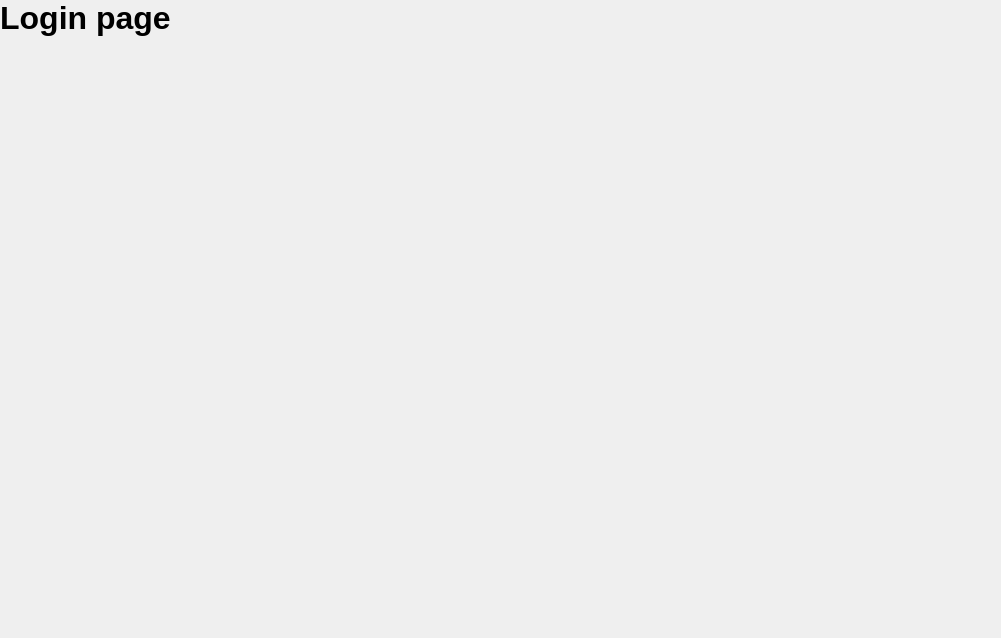
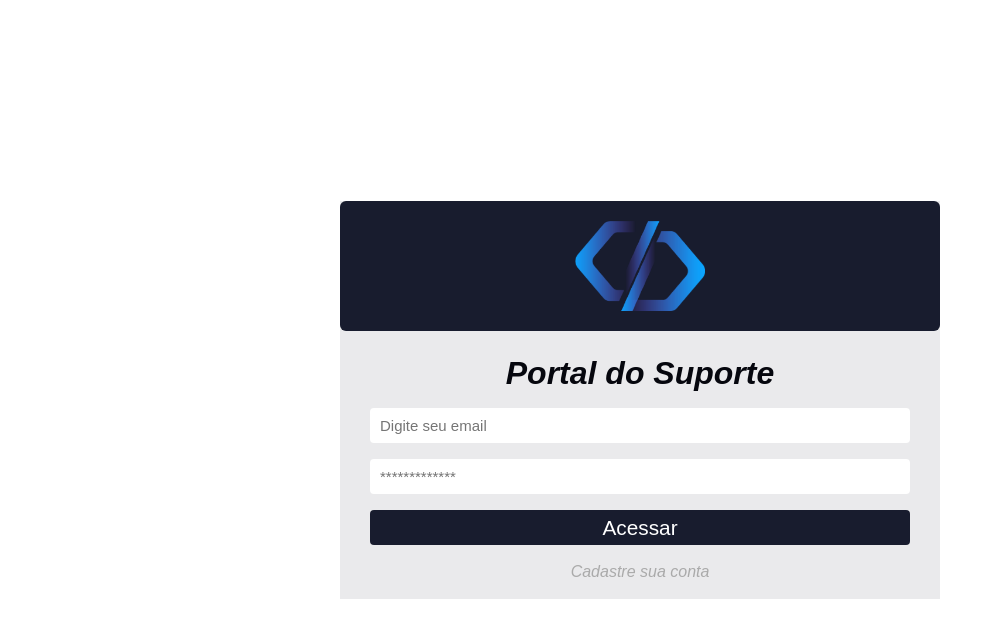
Before and after one commit to DevPedro77/sistemaDeChamados, a React (Create React App) app: page / in a window 1280 px wide. Shown: the top 638 px of the page, without its empty margins (0-1001 px from the left). Built offline with nearby package versions, Linux system fonts and the light colour scheme.

Commit message:
pagina de login

```diff
--- a/src/index.css
+++ b/src/index.css
@@ -4,7 +4,7 @@
   box-sizing: border-box;
 }
 
-html,body #root{
+html, body, #root {
   height: 100%;
 }
 
--- a/src/pages/SignIn/index.js
+++ b/src/pages/SignIn/index.js
@@ -1,9 +1,41 @@
-import React from "react";
+import React, {useState} from "react";
+import './signIn.css';
+import logo from '../../assets/logo.png';
+
+import { Link } from "react-router-dom";
 
 export default function SignIn(){
+  const [email, setEmail] = useState('');
+  const [password, setPassword] = useState('');
+
   return (
-    <div>
-      <h1>Login page</h1>
+    <div className="container-center">
+      <div className="login">
+        <div className="login-area">
+          <img src={logo} alt="Logo do sistema"/>
+        </div>
+
+        <form>
+          <h1>Portal do Suporte</h1>
+          <input
+            type="text"
+            value={email}
+            onChange={(e) =>setEmail(e.target.value)}
+            placeholder="Digite seu email"
+            />
+
+            <input
+              type="password"
+              value={password}
+              onChange={(e) =>setPassword(e.target.value)}
+              placeholder="*************"
+            />
+
+            <button type="submit">Acessar</button>
+        </form>
+
+        <Link to='/register'>Cadastre sua conta</Link>
+      </div>
     </div>
   )
 }
--- /dev/null
+++ b/src/pages/SignIn/signIn.css
@@ -0,0 +1,71 @@
+.container-center{
+  height: 100%;
+  display: flex;
+  justify-content: center;
+  align-items: center;
+  background-color: #ffff;
+  padding: 0 12px;
+}
+
+.login{
+  background-color: #EAEAEC;
+  width: 600px;
+  display: flex;
+  align-items: center;
+  justify-content: center;
+  flex-direction: column;
+}
+
+.login-area{
+  background-color: #181c2e;
+  width: 100%;
+  display: flex;
+  justify-content: center;
+  border-radius: 6px;
+}
+
+.login-area img{
+  width: 170px;
+  height: 130px;
+  padding: 20px;
+}
+
+form{
+  margin-top: 1.5rem;
+  width: 90%;
+  display: flex;
+  flex-direction: column;
+}
+
+form h1{
+  text-align: center;
+  margin-bottom: 1rem;
+  color: #06070e;
+  font-style: italic;
+}
+
+.login input{
+  margin-bottom: 1rem;
+  height: 35px;
+  border-radius: 4px;
+  border:0;
+  padding: 10px;
+  font-size: 15px;
+  background-color: #FFF;
+}
+
+form button{
+  height: 35px;
+  border:0;
+  border-radius: 4px;
+  background-color: #181c2e;
+  color: #FFFF;
+  font-size: 1.3rem;
+}
+
+.login a{
+  margin: 1.1rem 0;
+  color: #aaa;
+  cursor: pointer;
+  font-style: italic;
+}
```
Also changed, not shown: 1 other file (tests, documents, lock files or other folders).
